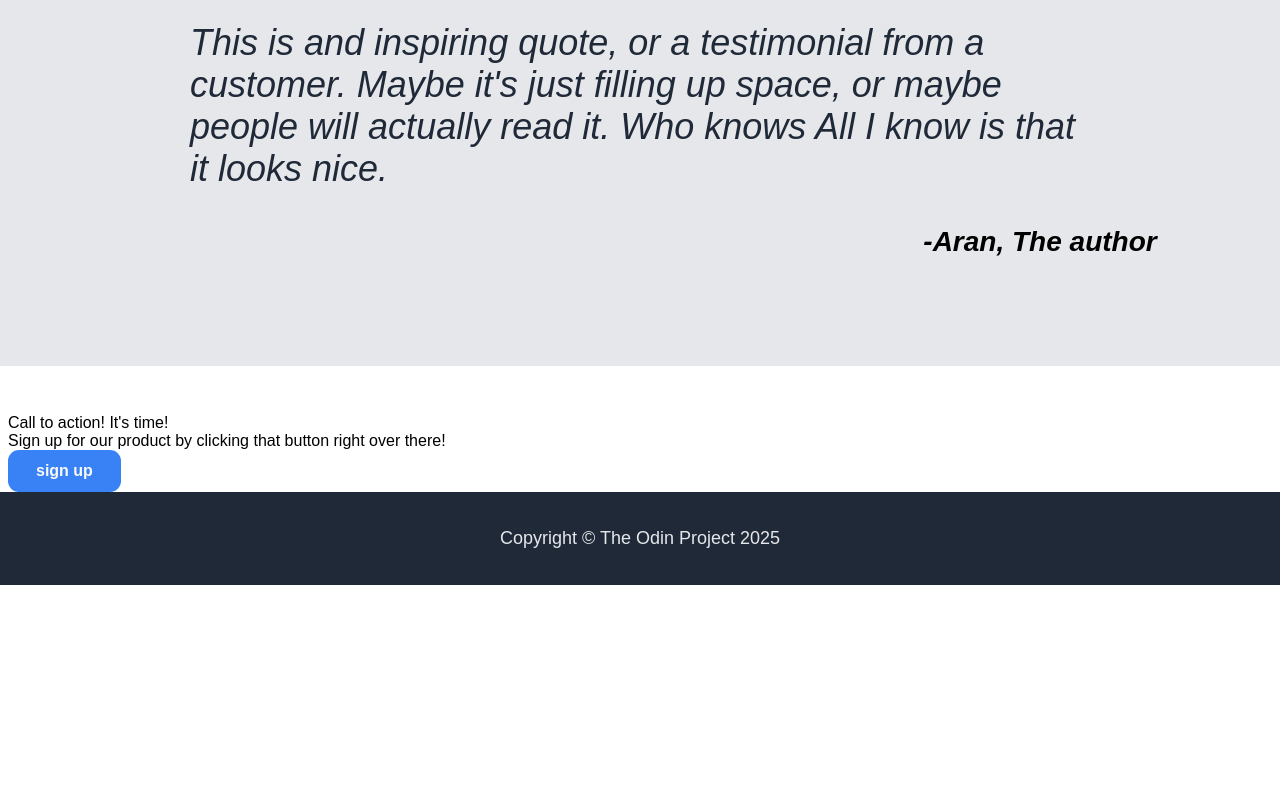
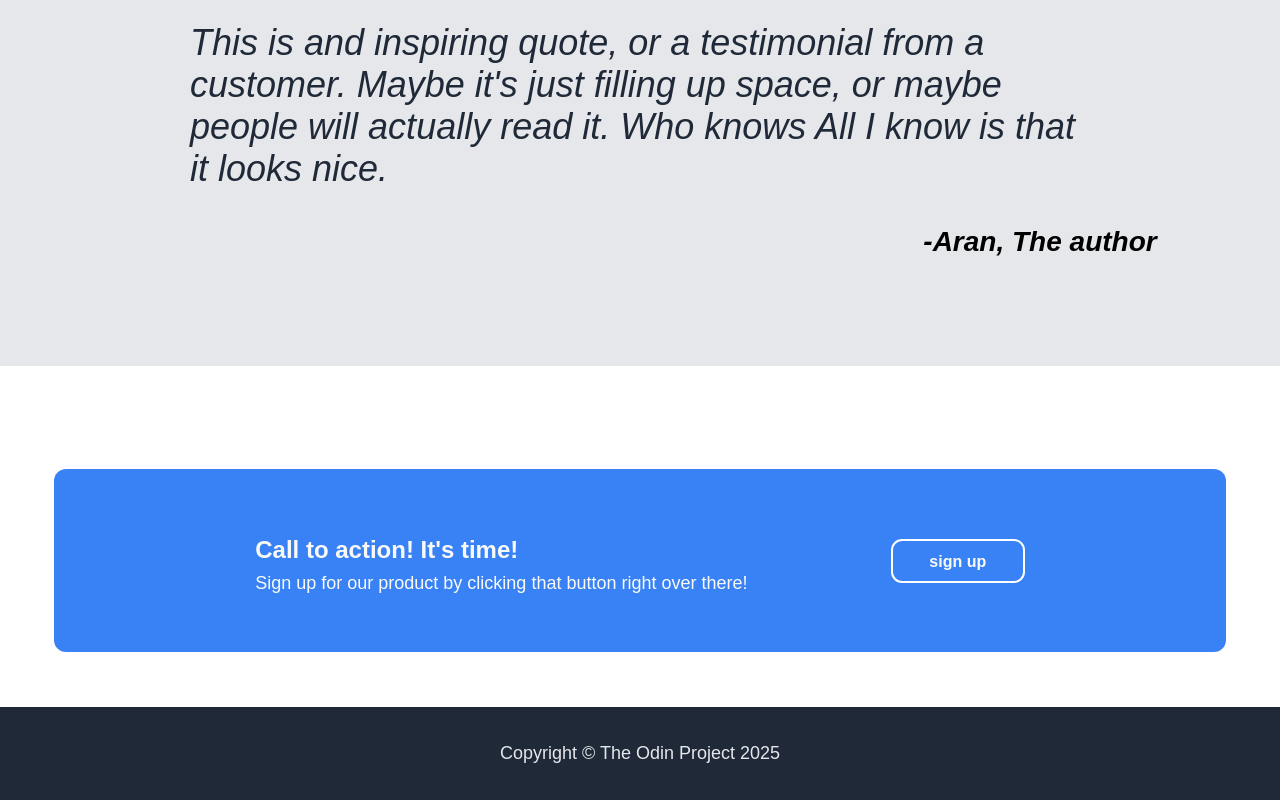
Before and after one commit to aranamanj/odin-Landing-Page, a plain HTML site: page index.html in a window 1280 px wide. Shown: the part 1325-2125 px from the top of the page. Before the commit the page ends 1910 px from the top, so only its background shows below. Drawn offline with Linux system fonts and the light colour scheme.

Commit message:
Style call to action area and fix margin issue
-Fix excess margin for background areas
-Replace div with h2 in html
-Add classes to html elements
-Add style to call to action area
-Style the call to action button difftently
-Separate the two buttons

```diff
--- a/index.html
+++ b/index.html
@@ -22,7 +22,7 @@
         <h1>This website is awesome</h1>
         <p>This website has some subtext that goes under the main title.
             It's a smaller font and the color is lower contrast.</p>
-        <button>sign up</button>
+        <button class="mainbut">sign up</button>
     </div>
     <img class="mainimg" src="main_img.jpg" alt="a photo of some sky scrapers at night">
 </div>
@@ -52,10 +52,12 @@
         <div class="authtext">-Aran, The author</div>
 </div>
 
-<div>
-    <div>Call to action! It's time!</div>
-    <div>Sign up for our product by clicking that button right over there!</div>
-    <button>sign up</button>
+<div class="callcont">
+    <div class="calltext">
+    <h2 class="callhead">Call to action! It's time!</h2>
+    <p class="calldes">Sign up for our product by clicking that button right over there!</p>
+    </div>
+    <button class="callbut">sign up</button>
 </div>
 
 <div class="footer">Copyright &copy; The Odin Project 2025</div>
--- a/style.css
+++ b/style.css
@@ -6,7 +6,7 @@ body{
 
 .headercont, .footer{
     background-color: #1f2937;
-    margin: -10px -10px auto -10px;
+    margin: -10px -8px auto -8px;
 }
 
 .headertop{
@@ -67,7 +67,7 @@ p{
     color: #e5e7eb;
 }
 
-button{
+.mainbut, .callbut{
     color: #f9faf8;
     background-color: #3882f6;
     text-align: center;
@@ -77,6 +77,8 @@ button{
     padding: 12px 28px;
     border-radius: 11px;
     cursor: pointer;
+    width: 130px;
+    height: 40px;
 }
 
 .maintext{
@@ -126,7 +128,7 @@ button{
     align-items: center;
     height: 360px;
     padding: 64px;
-    margin: 48px -10px 48px -10px;
+    margin: 48px -8px;
 }
 
 .quotetext{
@@ -145,3 +147,31 @@ button{
     padding-left: 800px;
     font-style: italic;
 }
+
+.callcont{
+    background-color: #3882f6;
+    margin: 55px 46px;
+    padding: 58px;
+    border-radius: 12px;
+    display: flex;
+    justify-content: space-evenly;
+}
+
+.callbut{
+    align-self: center;
+    border: 2px solid white;
+    width: 134px;
+    height: 44px;
+}
+
+.callhead{
+    color: #f9faf8;
+    margin: 9px;
+    margin-left: 0;
+}
+
+.calldes{
+    color: #f9faf8;
+    font-size: 18px;
+    margin: 0;
+}
```
